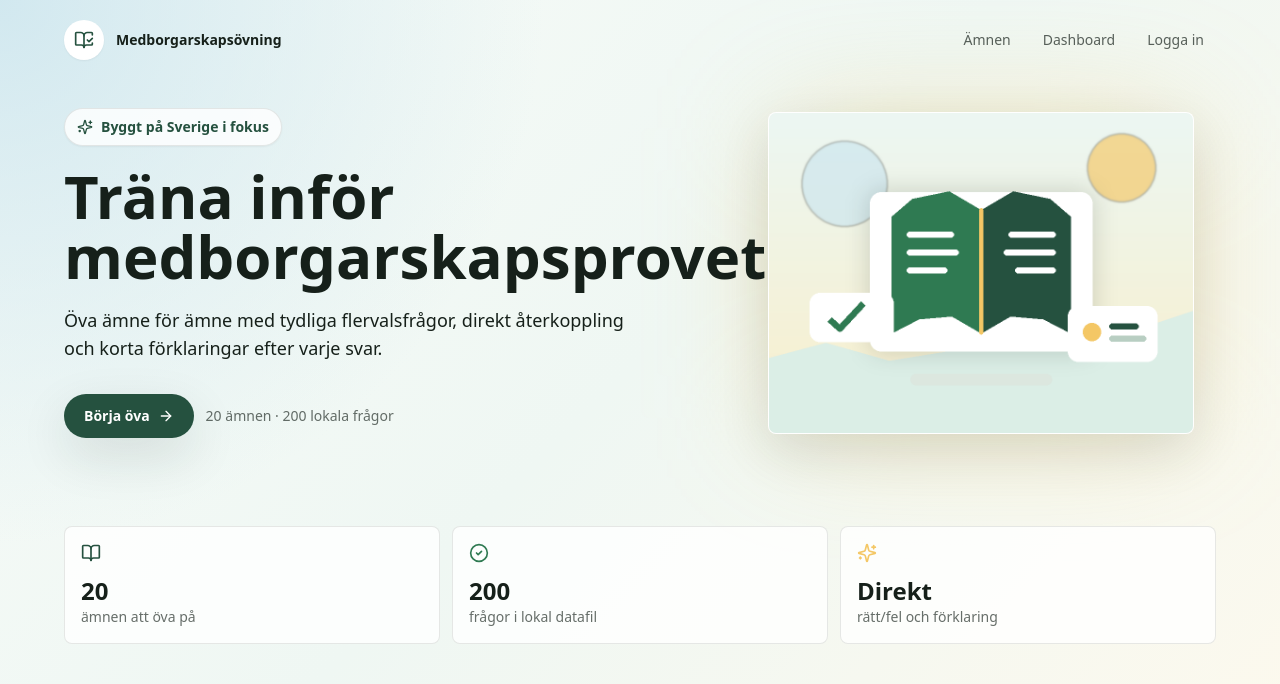
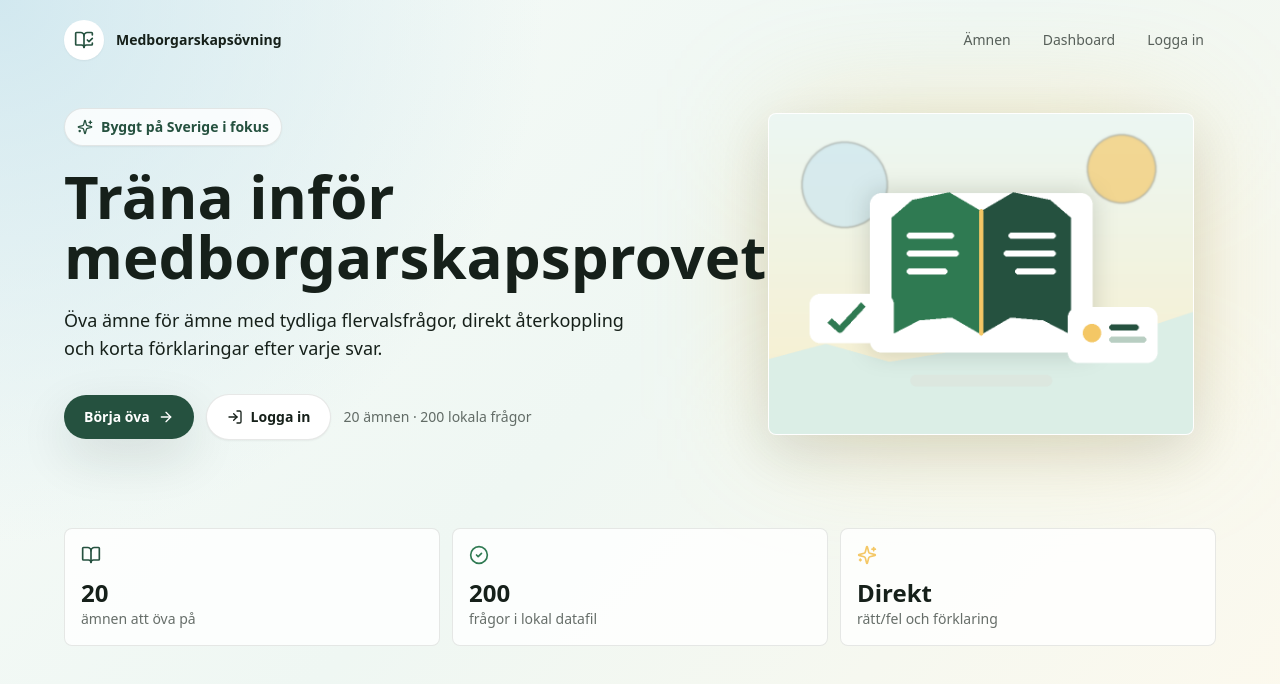
Before and after one commit to powerman5k/medborgarapp, a Next.js app: page / in a window 1280 px wide. Shown: the top 684 px of the page. Built offline with nearby package versions, Linux system fonts and the light colour scheme.

Commit message:
Lagt till logga in

```diff
--- a/src/app/page.tsx
+++ b/src/app/page.tsx
@@ -1,5 +1,6 @@
 import Image from "next/image";
-import { BookOpen, CheckCircle2, Sparkles } from "lucide-react";
+import Link from "next/link";
+import { BookOpen, CheckCircle2, LogIn, Sparkles } from "lucide-react";
 import { PageShell } from "@/components/PageShell";
 import { PrimaryLink } from "@/components/PrimaryLink";
 import { getQuizStats } from "@/lib/quiz";
@@ -24,6 +25,13 @@ export default function Home() {
 
           <div className="mt-8 flex flex-col gap-3 sm:flex-row sm:items-center">
             <PrimaryLink href="/amnen">Börja öva</PrimaryLink>
+            <Link
+              href="/login"
+              className="inline-flex items-center justify-center gap-2 rounded-full border border-ink/10 bg-white px-5 py-3 text-sm font-semibold text-ink shadow-sm transition hover:-translate-y-0.5 hover:bg-mist focus:outline-none focus:ring-4 focus:ring-leaf/20"
+            >
+              <LogIn aria-hidden="true" className="h-4 w-4" />
+              Logga in
+            </Link>
             <div className="text-sm font-medium text-ink/65">
               {totalTopics} ämnen · {totalQuestions} lokala frågor
             </div>
```
Also changed, not shown: 1 other file (tests, documents, lock files or other folders).
